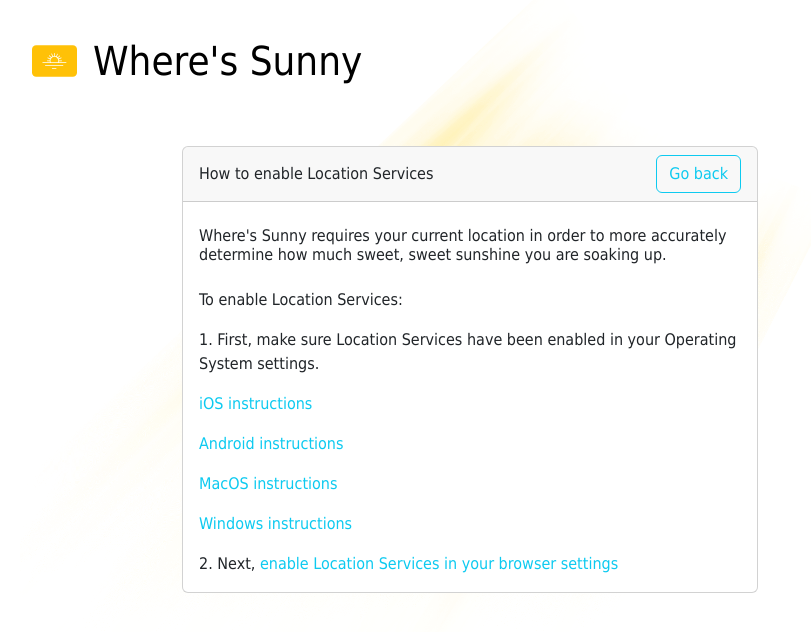
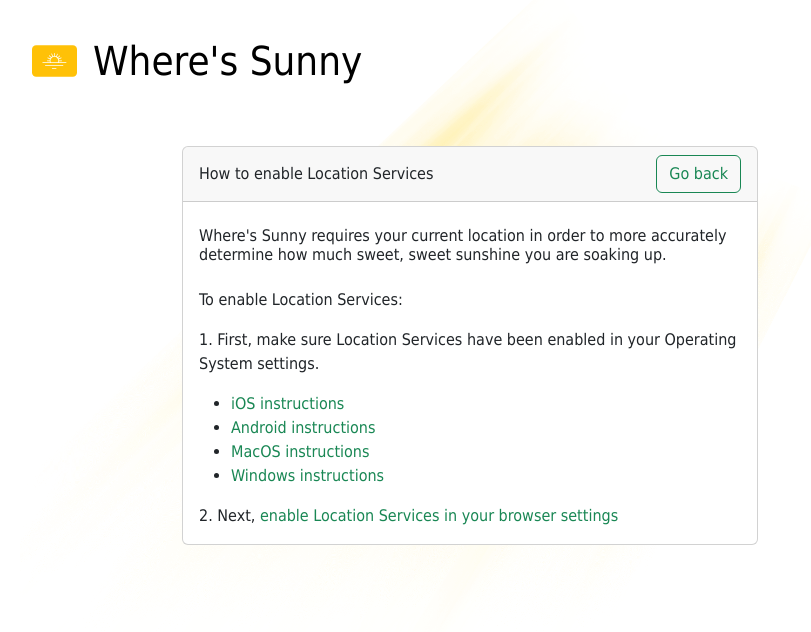
Before and after one commit to espressoGoddess/wheres_sunny, a React (Create React App) app: page /location-services-info in a window 1280 px wide. Shown: the top 632 px of the page, without its empty margins (170-981 px from the left). Built offline with nearby package versions, Linux system fonts and the light colour scheme.

Commit message:
Change link/button colors for more contrast and add ul for a list

```diff
--- a/src/Components/Home/Home.js
+++ b/src/Components/Home/Home.js
@@ -31,7 +31,7 @@ export default function Home({ setLocation }) {
               <Card.Text className='mb-3 mt-3 text-start'>
                 You get the most points if it is sunny.
               </Card.Text>
-              <Button size='lg' disabled={isLoading} variant='outline-info' onClick={() => {
+              <Button size='lg' disabled={isLoading} variant='outline-success' onClick={() => {
               setIsLoading(true);
               setError(false);
               if ("geolocation" in navigator) {
--- a/src/Components/LocationInfo/LocationInfo.js
+++ b/src/Components/LocationInfo/LocationInfo.js
@@ -15,7 +15,7 @@ export default function LocationInfo() {
                 How to enable Location Services
               </div>
               <div>
-                <Button variant='outline-info' onClick={() => history.push('/')}>Go back</Button>
+                <Button variant='outline-success' onClick={() => history.push('/')}>Go back</Button>
               </div>
             </Card.Header>
             <Card.Body>
@@ -28,29 +28,31 @@ export default function LocationInfo() {
               <Card.Text>
                 1. First, make sure Location Services have been enabled in your Operating System settings.
               </Card.Text>
-              <Card.Text>
-                <a className="link-info link-offset-2 link-underline-opacity-0 link-underline-opacity-75-hover" href='https://support.apple.com/en-us/HT207092'>
+              <ul>
+                <li>
+                  <a className="link-success link-offset-2 link-underline-opacity-0 link-underline-opacity-75-hover" href='https://support.apple.com/en-us/HT207092'>
                     iOS instructions
                   </a>
-              </Card.Text>
-              <Card.Text>
-                <a className="link-info link-offset-2 link-underline-opacity-0 link-underline-opacity-75-hover" href='https://support.google.com/accounts/answer/3467281?hl=en'>
+                </li>
+                <li>
+                  <a className="link-success link-offset-2 link-underline-opacity-0 link-underline-opacity-75-hover" href='https://support.google.com/accounts/answer/3467281?hl=en'>
                     Android instructions
                   </a>
-              </Card.Text>
-              <Card.Text>
-                <a className="link-info link-offset-2 link-underline-opacity-0 link-underline-opacity-75-hover" href='https://support.apple.com/guide/mac-help/allow-apps-to-detect-the-location-of-your-mac-mh35873/mac'>
+                </li>
+                <li>
+                  <a className="link-success link-offset-2 link-underline-opacity-0 link-underline-opacity-75-hover" href='https://support.apple.com/guide/mac-help/allow-apps-to-detect-the-location-of-your-mac-mh35873/mac'>
                   MacOS instructions
                   </a>
-              </Card.Text>
-              <Card.Text>
-                <a className="link-info link-offset-2 link-underline-opacity-0 link-underline-opacity-75-hover" href='https://support.microsoft.com/en-us/windows/windows-location-service-and-privacy-3a8eee0a-5b0b-dc07-eede-2a5ca1c49088'>
+                </li>
+                <li>
+                  <a className="link-success link-offset-2 link-underline-opacity-0 link-underline-opacity-75-hover" href='https://support.microsoft.com/en-us/windows/windows-location-service-and-privacy-3a8eee0a-5b0b-dc07-eede-2a5ca1c49088'>
                     Windows instructions
                   </a>
-              </Card.Text>
+                </li>
+              </ul>
               <Card.Text>
                 2. Next, {' '}
-                <a className="link-info link-offset-2 link-underline-opacity-0 link-underline-opacity-75-hover" href='https://www.gps-coordinates.net/geolocation'>
+                <a className="link-success link-offset-2 link-underline-opacity-0 link-underline-opacity-75-hover" href='https://www.gps-coordinates.net/geolocation'>
                   enable Location Services in your browser settings
                 </a>
               </Card.Text>
--- a/src/Components/Success/Success.js
+++ b/src/Components/Success/Success.js
@@ -59,7 +59,7 @@ export default function Success({ log, forecast }) {
               </Card.Text>
               <Card.Text>
               </Card.Text>
-              <Button variant='outline-info' onClick={routeToStats}>See my points</Button>
+              <Button variant='outline-success' onClick={routeToStats}>See my points</Button>
                 <NextSunnyDay forecast={forecast}/>
             </Card.Body>
           </Card>
```
Lines whose indentation alone changed are shown as unchanged.
